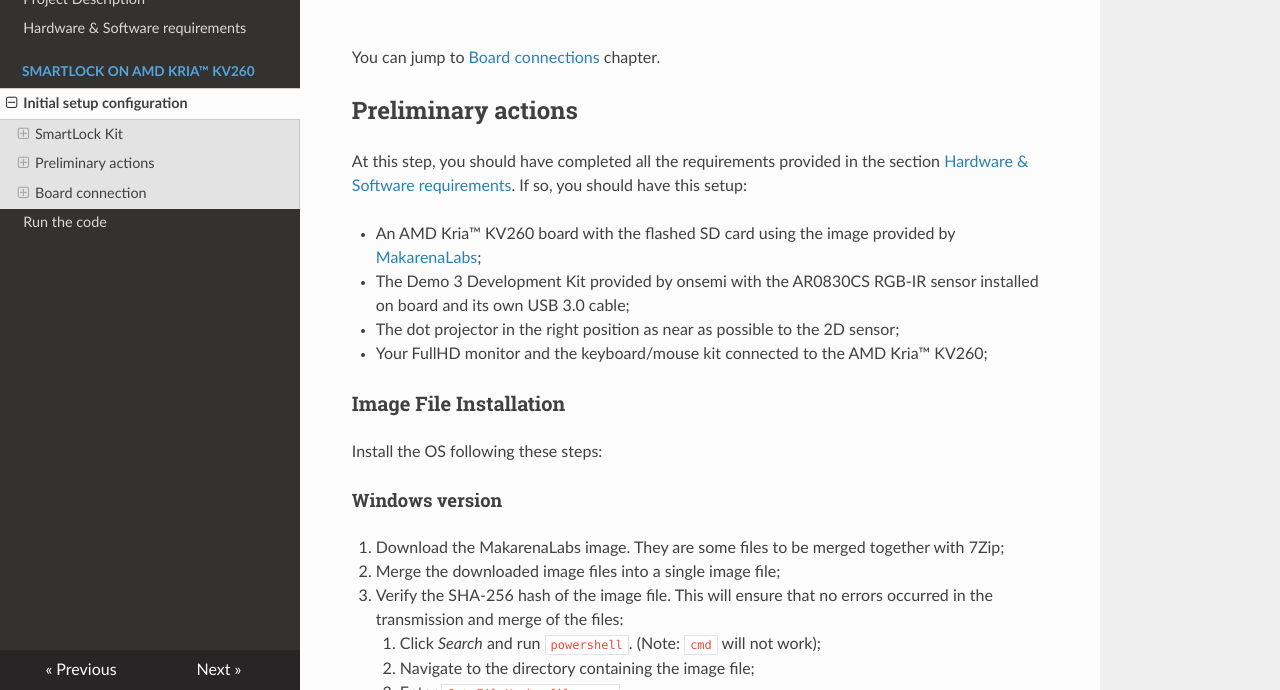
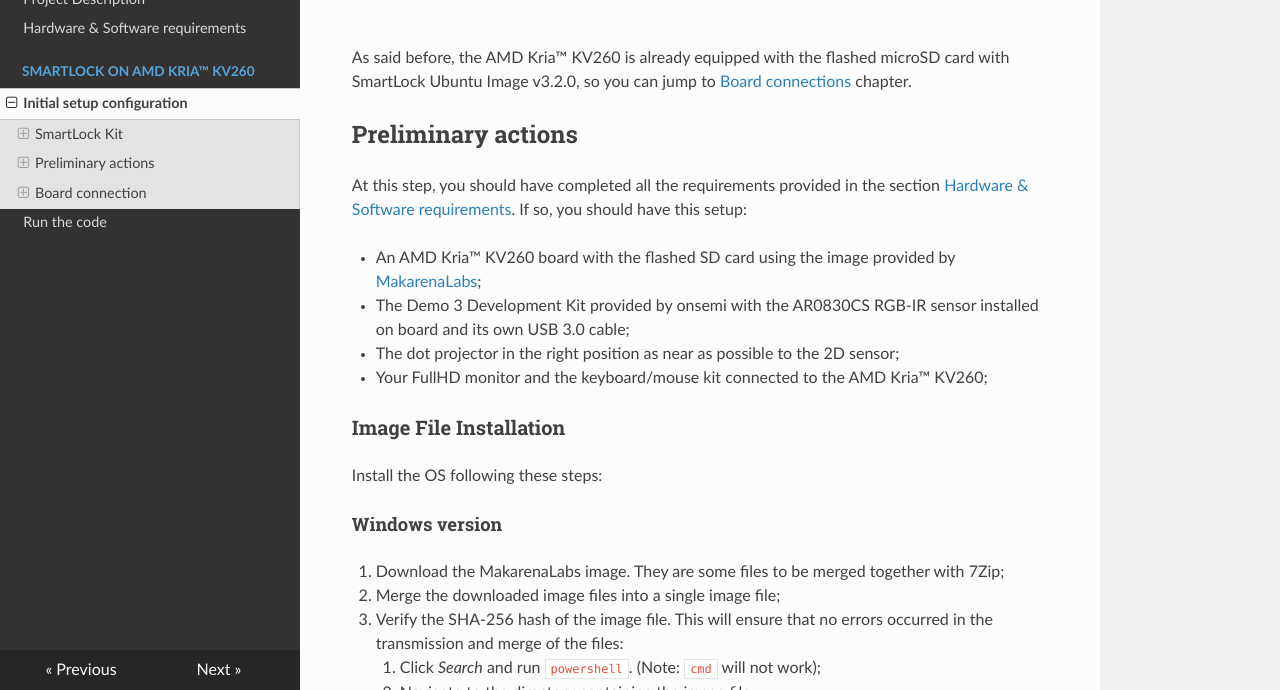
Before and after one commit to MakarenaLabs/SmartLock-Documentation, an MkDocs documentation site: the page built from markdown/boards/amd-kria-kv260/initial-setup-configuration.md, in a window 1280 px wide and 900 px high, scrolled down 1465 px, cut to the strip 210-900 px from the top of the window. Built offline with MkDocs 1.6.1, drawn with Linux system fonts in a browser that asks for light colours; nearby versions of some CDN libraries.

Commit message:
Updated doc

```diff
--- a/docs/boards/amd-kria-kv260/initial-setup-configuration/index.html
+++ b/docs/boards/amd-kria-kv260/initial-setup-configuration/index.html
@@ -147,7 +147,7 @@
         frameborder="0" allow="accelerometer; autoplay; clipboard-write; encrypted-media; gyroscope; picture-in-picture; web-share" allowfullscreen style="position: absolute; top: 0; left: 0; width: 100%; height: 100%;"></iframe>
 </div>
 
-<p>You can jump to <a href="#board-connection">Board connections</a> chapter.</p>
+<p>As said before, the AMD Kria&trade; KV260 is already equipped with the flashed microSD card with SmartLock Ubuntu Image v3.2.0, so you can jump to <a href="#board-connection">Board connections</a> chapter.</p>
 <h2 id="preliminary-actions">Preliminary actions</h2>
 <p>At this step, you should have completed all the requirements provided in the
 section <a href="/hw-sw-requirements">Hardware &amp; Software requirements</a>.
--- a/markdown/boards/amd-kria-kv260/initial-setup-configuration.md
+++ b/markdown/boards/amd-kria-kv260/initial-setup-configuration.md
@@ -36,7 +36,7 @@
         frameborder="0" allow="accelerometer; autoplay; clipboard-write; encrypted-media; gyroscope; picture-in-picture; web-share" allowfullscreen style="position: absolute; top: 0; left: 0; width: 100%; height: 100%;"></iframe>
 </div>
 
-You can jump to [Board connections](#board-connection) chapter.
+As said before, the AMD Kria&trade; KV260 is already equipped with the flashed microSD card with SmartLock Ubuntu Image v3.2.0, so you can jump to [Board connections](#board-connection) chapter.
 
 ## Preliminary actions
 
```
Also changed, not shown: docs/search/search_index.json (+1 -1 lines).
